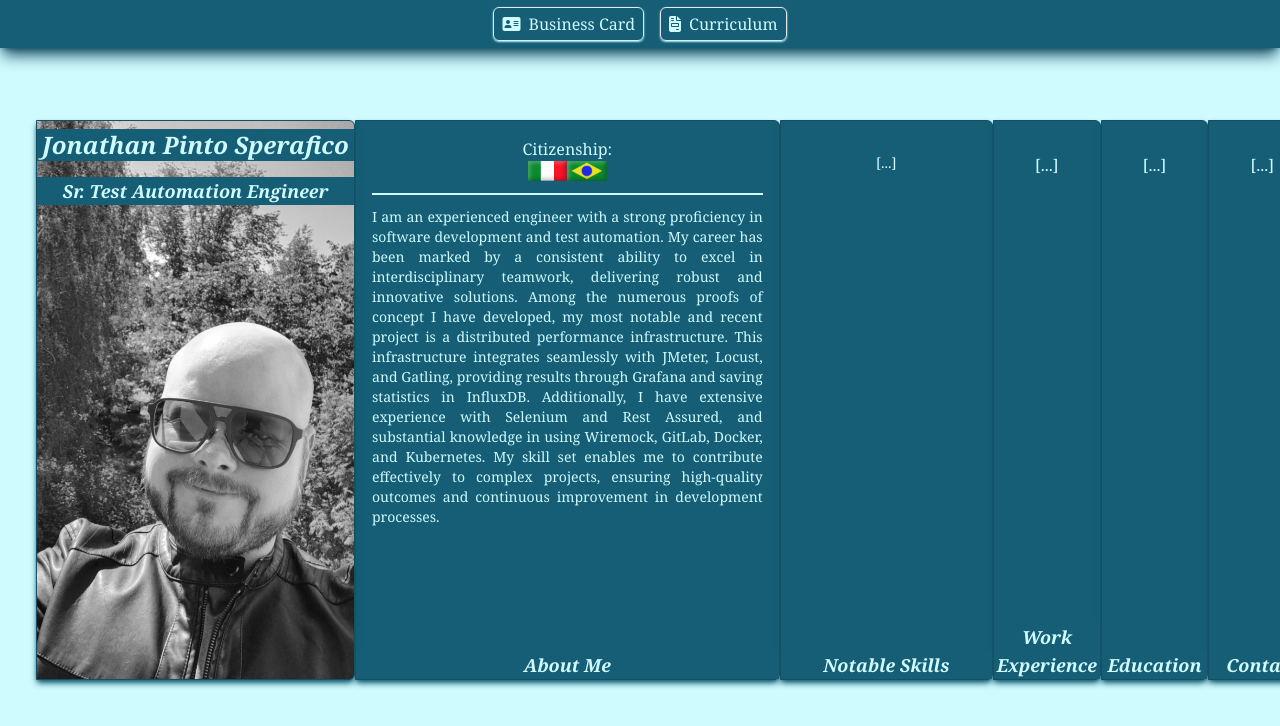
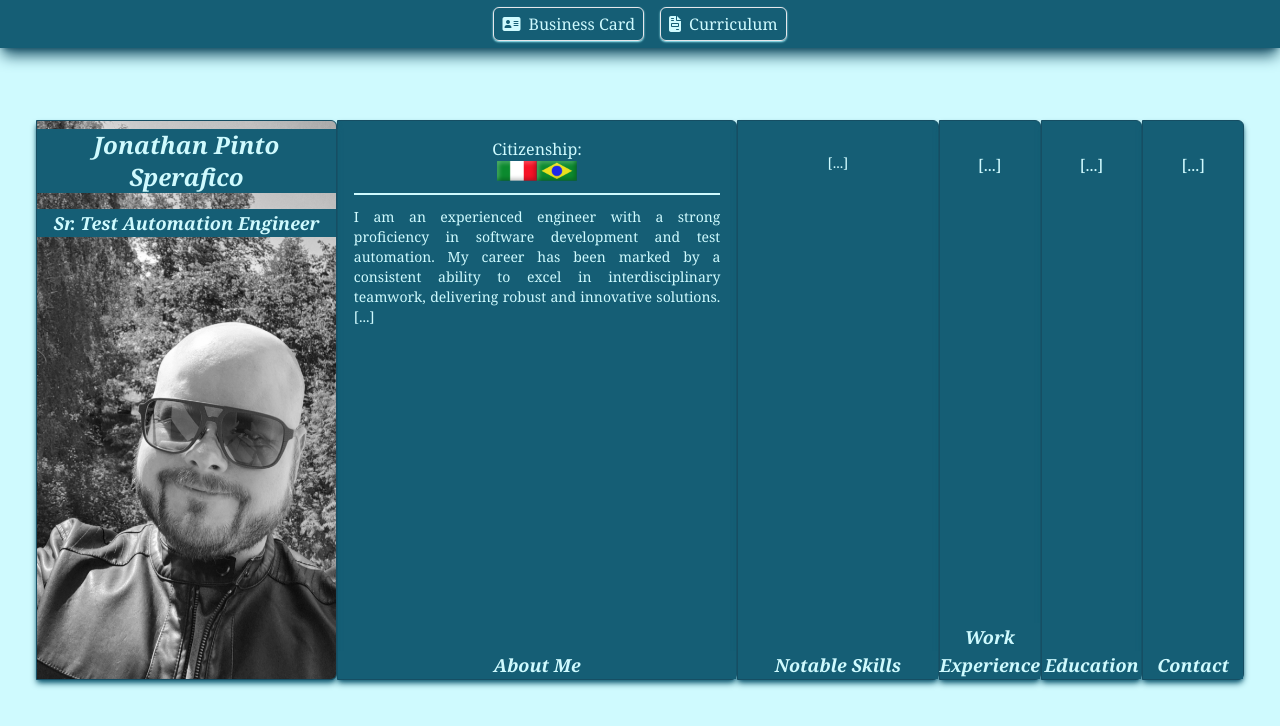
Before and after one commit to jsperafico/me.curriculum, a React (Vite) app: page /curriculum in a window 1280 px wide. Shown: the top 726 px of the page. Built offline with nearby package versions, Linux system fonts and the light colour scheme; what @xpd/tailwind-3dtransforms would draw is missing.

Commit message:
holy cow, why I decided to make it responsive

```diff
--- a/src/pages/curriculum.tsx
+++ b/src/pages/curriculum.tsx
@@ -275,7 +275,7 @@ const CurriculumPage = React.forwardRef<
     className={cn("max-w-full max-h-fit m-auto md:inset-0 md:fixed", className)}
     {...props}>
 
-    <div className="flex flex-col mt-14 w-[100vw] md:place-self-auto md:mx-9 md:place-content-center md:flex-row md:h-[70vh] md:mt-0">
+    <div className="flex flex-col mt-14 w-[96vw] p-0 md:w-[100vw] md:place-self-auto md:px-9 md:place-content-center md:flex-row md:h-[70vh] md:mt-0">
       {renderPhoto()}
       {renderAbout()}
       {renderSkills()}
```
